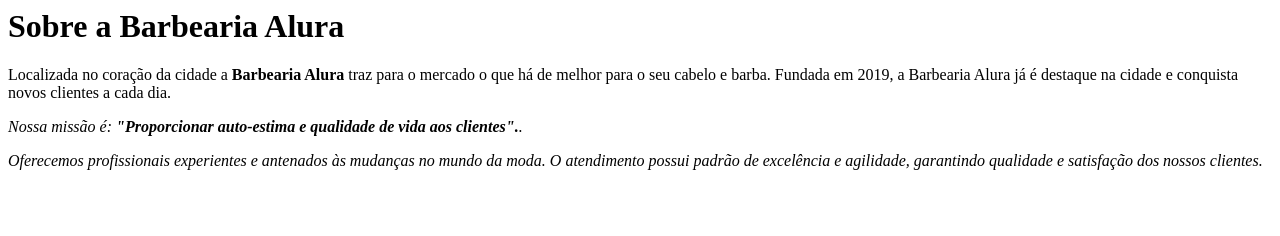
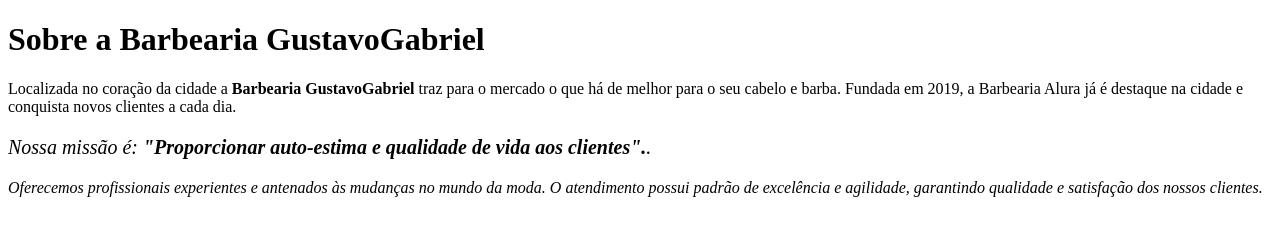
Before and after one commit to gustavogabriel123/primeiro-reposit-rio, a plain HTML site: page index.html in a window 1280 px wide. Drawn offline with Linux system fonts and the light colour scheme.

Commit message:
atualizaçao site barbearia

```diff
--- a/index.html
+++ b/index.html
@@ -1,7 +1,18 @@
-<h1>Sobre a Barbearia Alura</h1>
+<!DOCTYPE html>
+<html lang="pt-br">
+    <head>
+        <meta charset="UTF-8">
+        <title>barbearia GustavoGabriel</title>
 
-<p>Localizada no coração da cidade a <strong>Barbearia Alura</strong> traz para o mercado o que há de melhor para o seu cabelo e barba. Fundada em 2019, a Barbearia Alura já é destaque na cidade e conquista novos clientes a cada dia.</p>
+    </head>
 
-<p><em>Nossa missão é: <strong>"Proporcionar auto-estima e qualidade de vida aos clientes".</strong>.<em></p>
+    <body>
+        <h1>Sobre a Barbearia GustavoGabriel</h1>
 
-<p>Oferecemos profissionais experientes e antenados às mudanças no mundo da moda. O atendimento possui padrão de excelência e agilidade, garantindo qualidade e satisfação dos nossos clientes.</p>
+        <p>Localizada no coração da cidade a <strong>Barbearia GustavoGabriel</strong> traz para o mercado o que há de melhor para o seu cabelo e barba. Fundada em 2019, a Barbearia Alura já é destaque na cidade e conquista novos clientes a cada dia.</p>
+
+        <p style="font-size: 20px"><em>Nossa missão é: <strong>"Proporcionar auto-estima e qualidade de vida aos clientes".</strong>.<em></p>
+
+        <p>Oferecemos profissionais experientes e antenados às mudanças no mundo da moda. O atendimento possui padrão de excelência e agilidade, garantindo qualidade e satisfação dos nossos clientes.</p>
+    </body>
+</html>
```
